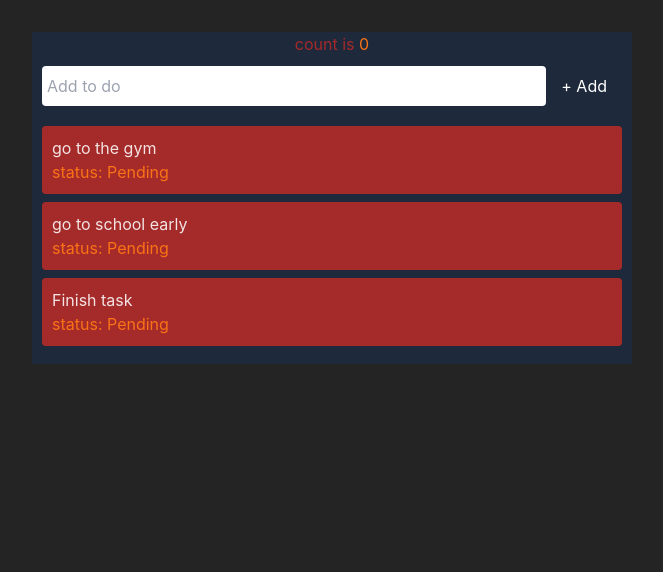
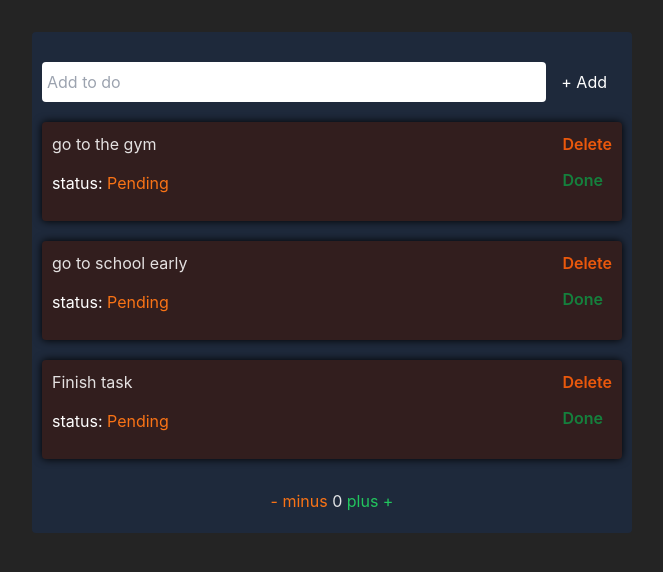
Before and after one commit to RashJrEdmund/svelte-app, a Svelte app: page / in a window 1280 px wide. Shown: the top 572 px of the page, without its empty margins (308-971 px from the left). Built offline with nearby package versions, Linux system fonts and the light colour scheme.

Commit message:
wrote the delete and add functions added the eventdispatcher and created the delete and done custom events

```diff
--- a/index.html
+++ b/index.html
@@ -4,7 +4,8 @@
     <meta charset="UTF-8" />
     <link rel="icon" type="image/svg+xml" href="/vite.svg" />
     <meta name="viewport" content="width=device-width, initial-scale=1.0" />
-    <title>Vite + Svelte + TS</title>
+    <link rel="stylesheet" href="./src/app.css">
+    <title>Svelte sandbox</title>
   </head>
   <body>
     <div id="app"></div>
--- a/src/App.svelte
+++ b/src/App.svelte
@@ -7,7 +7,14 @@
 </script>
 
 <TailwindCss />
-<main class="min-w-[220px] max-w-[600px] bg-slate-800 mx-auto">
+<main class="container min-w-[220px] bg-slate-800 mx-auto p-[20px_0] rounded">
+  <Todo />
   <Counter />
-  <Todo />
 </main>
+
+<style>
+  .container {
+    width: min(97vw, 600px);
+    margin: 0 auto;
+  }
+</style>
--- a/src/components/Counter.svelte
+++ b/src/components/Counter.svelte
@@ -1,10 +1,24 @@
 <script lang="ts">
-  let count: number = 0
-  const increment = () => {
-    count += 1
-  }
+  let count: number = 0;
+  const messages: string[] = ["u over doing it! 👀", "dude 😓"];
+
+  const getRandomMessage: () => string = () => {
+    const randomIndex: number = Math.floor(Math.random() * messages.length);
+    return messages[randomIndex];
+  };
+
+  const increment = () => count++;
+  const decrement = () => count--;
 </script>
 
-<button on:click={increment} class="text-[brown]">
-  count is <span class="text-orange-500">{count}</span>
-</button>
+<div>
+  <button on:click={decrement} class="text-orange-500"> - minus </button>
+
+  <span>{count}</span>
+
+  <button on:click={increment} class="text-green-500"> plus + </button>
+</div>
+
+{#if count <= -10 || count >= 10}
+  <span>{getRandomMessage()}</span>
+{/if}
--- /dev/null
+++ b/src/components/TodoComponents/Card.svelte
@@ -0,0 +1,44 @@
+<script lang="ts">
+    import { createEventDispatcher } from "svelte";
+    import type { TasksType } from "../../utils/types/cardTypes";
+    export let tasksArray: TasksType[];
+
+    const dispatch = createEventDispatcher();
+
+    const handleDelete = (id: string) => {
+        dispatch("delete", { id });
+    };
+
+    const handleDone = (id: string) => {
+        dispatch("done", { id });
+    };
+</script>
+
+{#each tasksArray as { id, name, completed } (id)}
+    <div
+        class="card flex flex-col items-start bg-[#321E1E] w-full h-fit min-h-[99px] mb-5 rounded p-[10px] relative drop-shadow-[0_0_4px_#000]"
+    >
+        <p class="w-width-40px text-left break-all h-width-40px">
+            {name}
+        </p>
+
+        <p class="text-white bottom-0 left-0 mt-[15px]">
+            status:
+            <span class={completed ? "text-green-500" : "text-orange-500"}>
+                {completed ? "Completed" : "Pending"}
+            </span>
+        </p>
+
+        <div
+            class="absolute top-0 right-0 p-[10px_10px_0_10px] h-full max-h-[70px] flex flex-col justify-between font-semibold"
+        >
+            <button class="text-orange-600" on:click={() => handleDelete(id)}>
+                Delete
+            </button>
+
+            <button class="text-green-700" on:click={() => handleDone(id)}>
+                Done
+            </button>
+        </div>
+    </div>
+{/each}
--- a/src/components/TodoComponents/Index.svelte
+++ /dev/null
@@ -1,17 +0,0 @@
-<script lang="ts">
-    import type { TasksType } from "../../utils/types/cardTypes";
-
-    export let tasksArray: TasksType[];
-</script>
-
-{#each tasksArray as { id, name, completed } (id)}
-    <div
-        class="card flex flex-col items-start bg-[#a52a2a] w-full mb-2 rounded p-[10px]"
-    >
-        <p class="w-full text-left break-all">{name}</p>
-
-        <p class="text-orange-500">
-            status: {completed ? "Completed" : "Pending"}
-        </p>
-    </div>
-{/each}
--- a/src/routes/+page.svelte
+++ b/src/routes/+page.svelte
@@ -1,5 +1,5 @@
 <script lang="ts">
-    import Card from "../components/TodoComponents/Index.svelte";
+    import Card from "../components/TodoComponents/Card.svelte";
     import type { TasksType } from "../utils/types/cardTypes";
     import Task from "../utils/classes/TaskPrint";
 
@@ -21,15 +21,47 @@
         },
     ];
 
+    let error: { show: boolean; message: string } = {
+        show: false,
+        message: "",
+    };
+
     let taskName: string = "";
 
+    const handleInput = () => {
+        if (error.show && taskName.trim()) error = { show: false, message: "" };
+    };
+
     const handleSubmit = () => {
-        if (!taskName.trim()) return;
+        if (!taskName.trim()) {
+            error = { show: true, message: "You must add a todo" };
+            return;
+        }
 
         const newTask = new Task(taskName);
         tasksArray = [...tasksArray, newTask];
+        taskName = ""; // clearing the input field
     };
 
+    const handleDelete = (e: CustomEvent): void => {
+        const {
+            detail: { id: taskId },
+        } = e;
+
+        tasksArray = [...tasksArray.filter(({ id }) => id !== taskId)];
+    };
+
+    const handleDone = (e: CustomEvent): void => {
+        const {
+            detail: { id: taskId },
+        } = e;
+
+        tasksArray = tasksArray.map((task: TasksType) => {
+            if (task.id === taskId)
+                return { ...task, completed: !task.completed };
+            return task;
+        });
+    };
 </script>
 
 <main>
@@ -42,6 +74,7 @@
             placeholder="Add to do"
             class="text-slate-900 h-[40px] w-full rounded p-[5px]"
             bind:value={taskName}
+            on:input={handleInput}
         />
 
         <button
@@ -52,7 +85,14 @@
         </button>
     </form>
 
+    {#if error.show}
+        <p class="w-full text-white p-2 text-left font-medium">
+            Warning:
+            <span class="text-orange-600 font-normal"> {error.message}</span>
+        </p>
+    {/if}
+
     <div class="flex items-start flex-col flex-wrap p-[10px]">
-        <Card {tasksArray} />
+        <Card {tasksArray} on:delete={handleDelete} on:done={handleDone} />
     </div>
 </main>
--- a/tailwind.config.js
+++ b/tailwind.config.js
@@ -1,10 +1,14 @@
 /** @type {import('tailwindcss').Config} */
 export default {
   plugins: [],
-    theme: {
-    extend: {},
+  theme: {
+    extend: {
+      spacing: {
+        'width-40px': 'calc(100% - 70px)',
+      }
+    }
   },
-  purge: ["./index.html",'./src/**/*.{svelte,js,ts}'], // for unused CSS
+  purge: ["./index.html", './src/**/*.{svelte,js,ts}'], // for unused CSS
   variants: {
     extend: {},
   },
```
